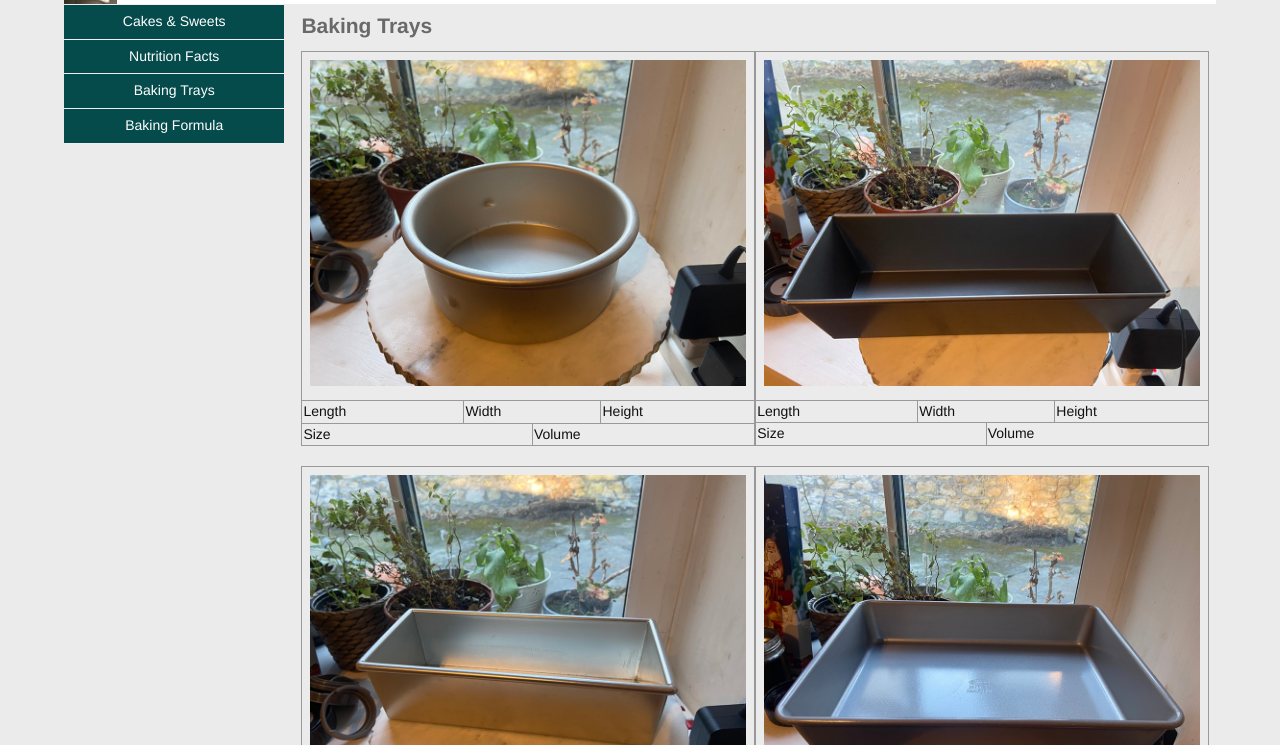
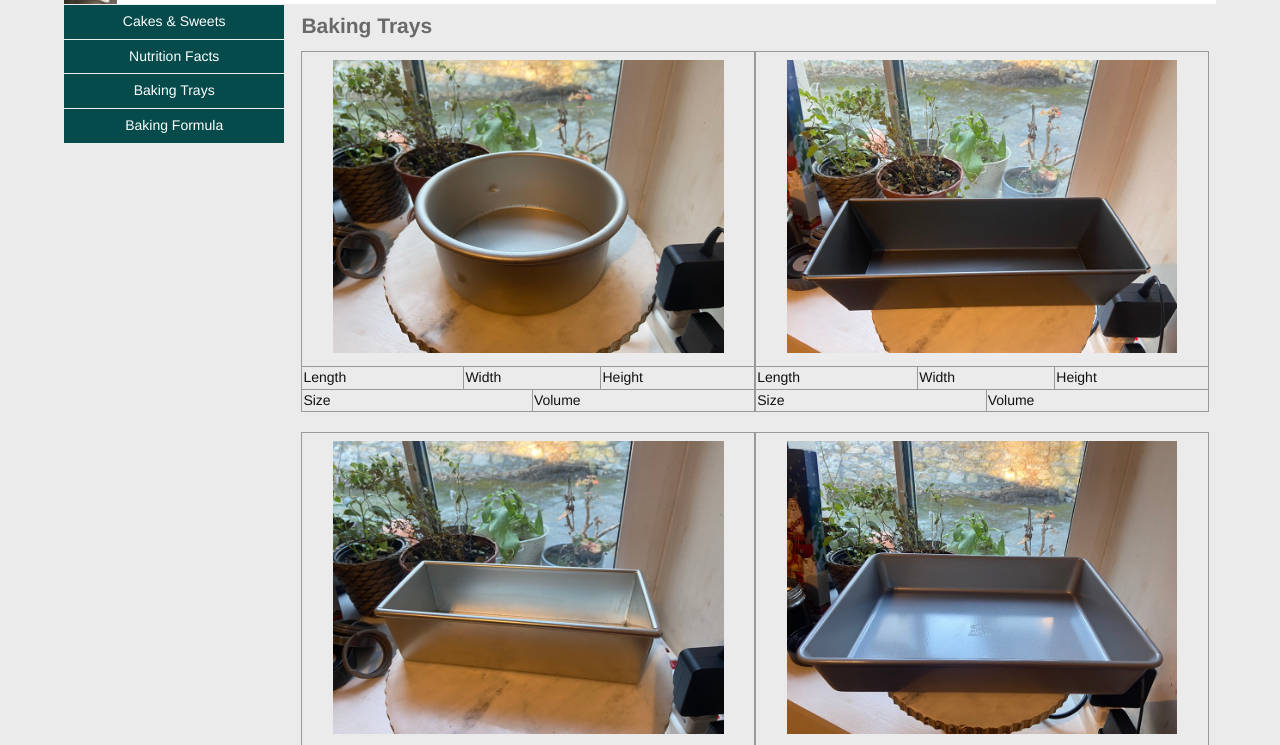
Before and after one commit to emilyichan3/FoodGallery, a plain HTML site: page tools.html in a window 1280 px wide. Shown: the part 49-794 px from the top of the page. Drawn offline with Linux system fonts and the light colour scheme.

Commit message:
Changed the images size on tables

```diff
--- a/style.css
+++ b/style.css
@@ -146,14 +146,16 @@ td {
     align-items: stretch;
     align-content: center;
 }
-.multitables img {
-    width: 100%;
-    height: 100%;
-}
+
 .multitables .item{
     width: 100%;
     margin: 10px 0;
     text-align: left;
+}
+.multitables img {
+    width: 90%;
+    height: 90%;
+    margin: 0 5%;
 }
 @media (min-width: 768px) {
     #wrapper {
```
